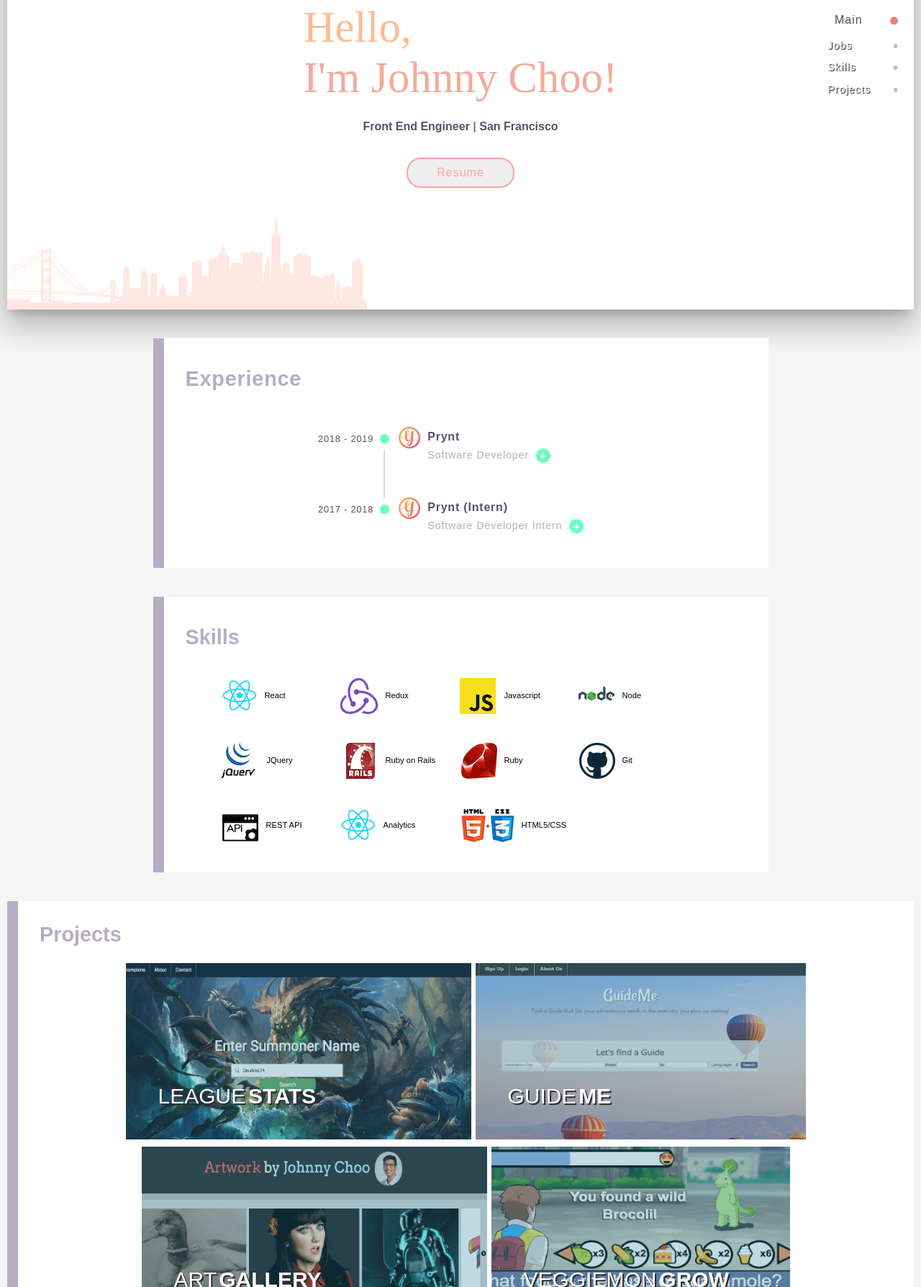
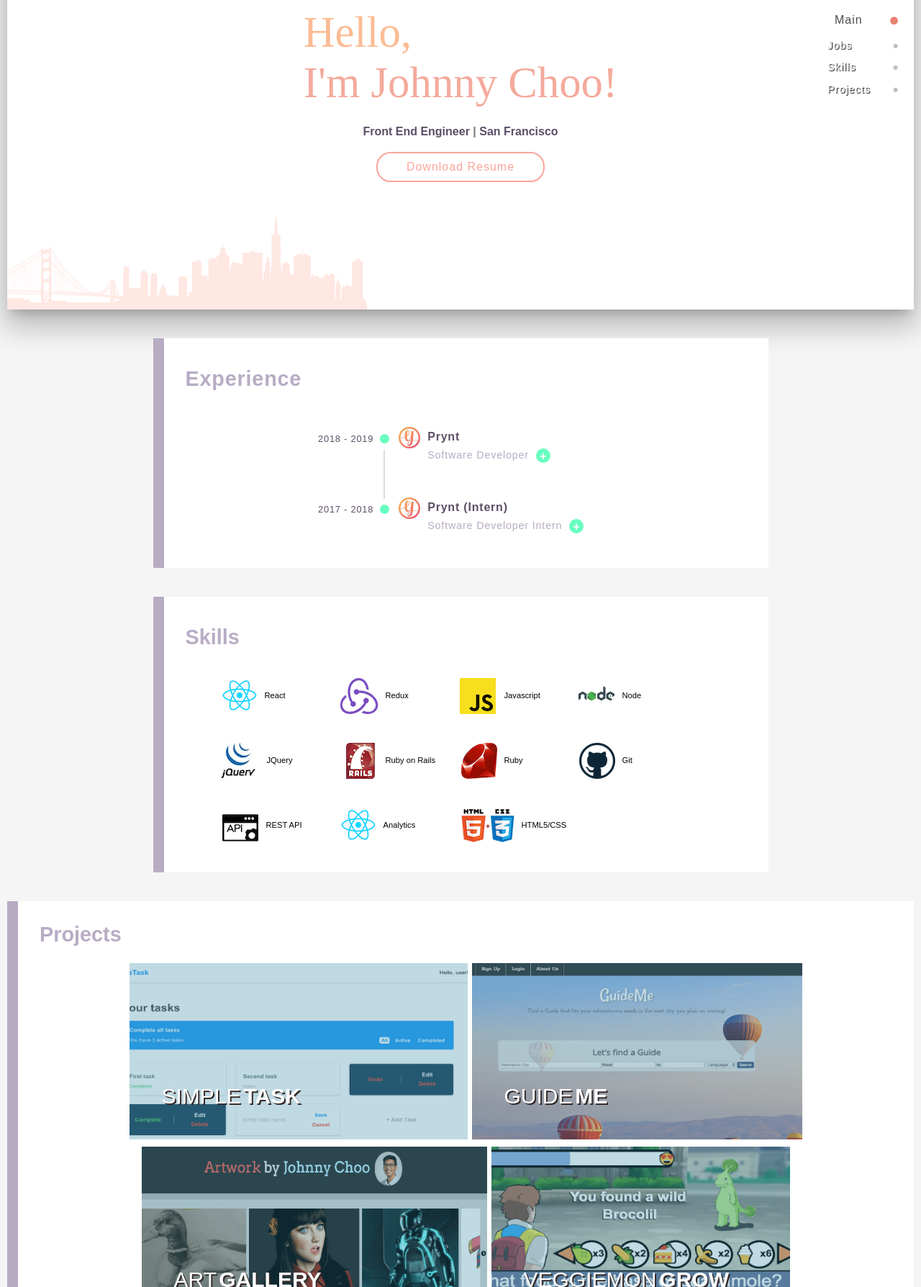
Before and after one commit to jchoo157/johnny-website, a React app: page / in a window 1280 px wide. Shown: the part 327-2115 px from the top of the page at 72% size. Built offline with nearby package versions, Linux system fonts and the light colour scheme; a web font is replaced by a local one.

Commit message:
update styling and add new project

```diff
--- a/index.html
+++ b/index.html
@@ -1,6 +1,10 @@
 <!DOCTYPE html>
 <html>
 <head>
+  <meta charset="UTF-8">
+  <meta name="description" content="Johnny Choo">
+  <meta name="keywords" content="Johnny, Choo, JohnnyChoo,Front End Developer,Front End Engineer,Web Developer,React,Redux,Ruby on Rails,Ruby,HTML,CSS,XML,JavaScript">
+  <meta name="author" content="Johnny Choo">
   <title>Johnny Choo</title>
   <link href="https://fonts.googleapis.com/css?family=Baloo+Bhaijaan|Jua|Kranky|Ramabhadra" rel="stylesheet">
 </head>
--- a/package.json
+++ b/package.json
@@ -13,7 +13,6 @@
   "license": "ISC",
   "dependencies": {
     "express": "^4.16.3",
-    "jquery": "^3.3.1",
     "react": "^16.4.0",
     "react-dom": "^16.4.0"
   },
--- a/src/css/styles.css
+++ b/src/css/styles.css
@@ -382,11 +382,6 @@
     }
   }
 
-  form {
-    margin: 0 auto;
-    z-index: 9;
-  }
-
   .main-btn {
     border: 2px solid #FCA599;
     padding-left: 40px;
@@ -404,6 +399,9 @@
     transition: box-shadow 2s;
     font-size: 1em;
     box-sizing: border-box;
+    margin: 0 auto;
+    z-index: 9;
+    text-decoration: none;
 
     &:hover {
       color: white;
--- a/src/js/components/Home/Main.js
+++ b/src/js/components/Home/Main.js
@@ -21,9 +21,10 @@
             Front End Engineer <span>| </span>
             San Francisco
           </h3>
-          <form target="_blank" method="get" action={require("../../../../public/johnnychoo2018.pdf")}>
-            <button className="main-btn" type="submit">Resume</button>
-          </form>
+
+          <a className="main-btn" href={require("../../../../public/johnnychoo2018.pdf")} download="johnny-choo-resume">
+            Download Resume
+          </a>
         </div>
         <div className="city"/>
         {/*<div className="choo-picture"></div>*/}
--- a/src/js/components/Home/Portfolio.js
+++ b/src/js/components/Home/Portfolio.js
@@ -11,14 +11,14 @@
           <div className="content">
             <div className="grid">
               <figure className="effect-lily grow">
-                <img className='league-slide' src={require("../../../../public/images/portfolio/leaguestats.png")}/>
+                <img className='league-slide' src={require("../../../../public/images/portfolio/simple-task-desktop.png")}/>
                 <figcaption>
                   <div className="bg">
-                    <h2>League <span>Stats</span></h2>
+                    <h2>Simple <span>Task</span></h2>
                     <br/>
-                    <p>Look up recent gaming history of players</p>
+                    <p>Easily keep track of your tasks</p>
                   </div>
-                <a href="https://leaguestats2016.herokuapp.com" target="_blank"></a>
+                <a href="https://simple-task-todo.herokuapp.com" target="_blank"></a>
                 </figcaption>
               </figure>
             </div>
--- a/webpack.config.js
+++ b/webpack.config.js
@@ -20,7 +20,7 @@
         }
       },
       {
-        test: /\.(png|jpg|gif)$/,
+        test: /\.(png|jpg|gif|pdf)$/,
         loader: 'url-loader'
       }
     ]
```
Also changed, not shown: public/images/portfolio/simple-task-desktop.png (added), 1 other file.
